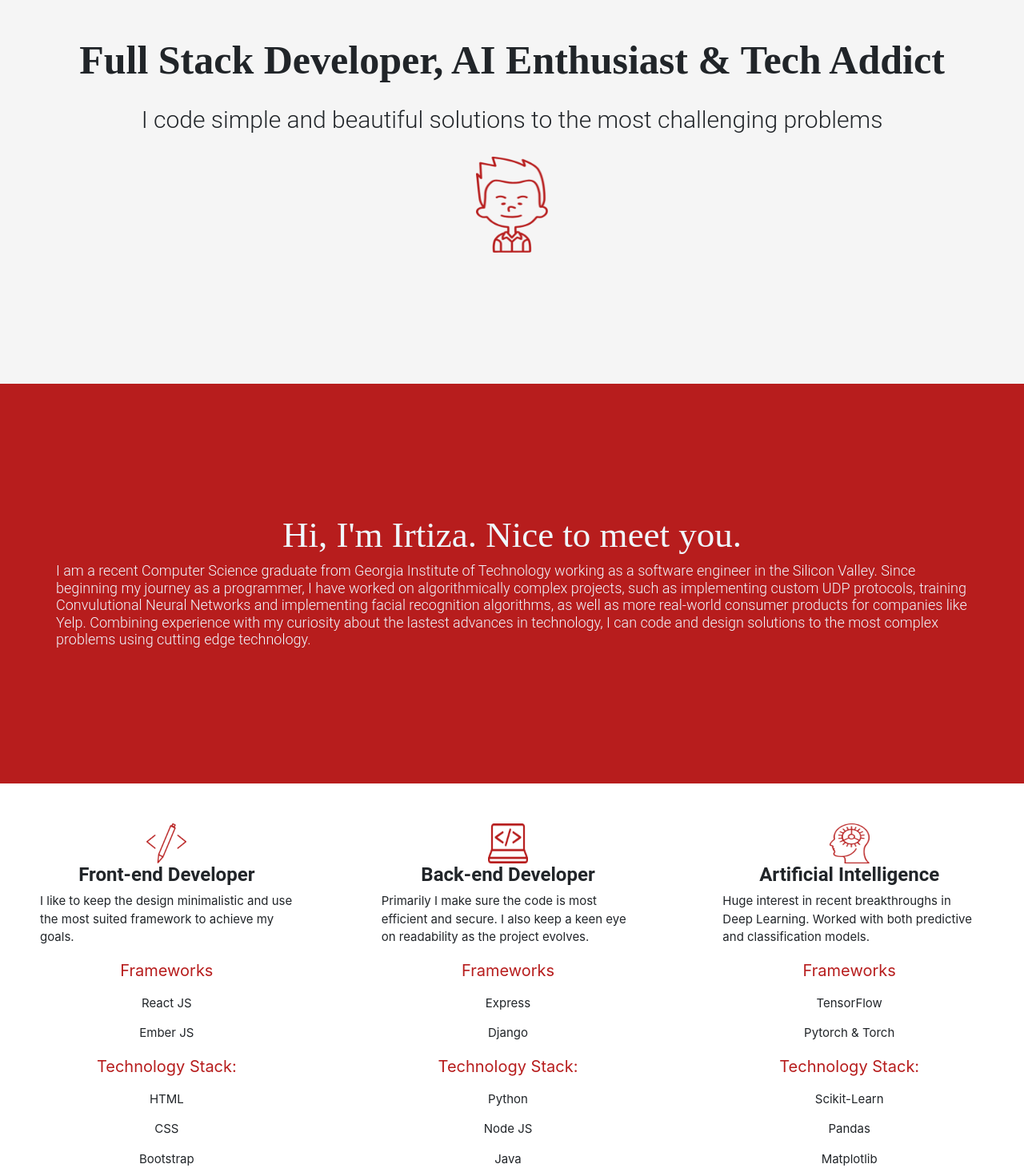
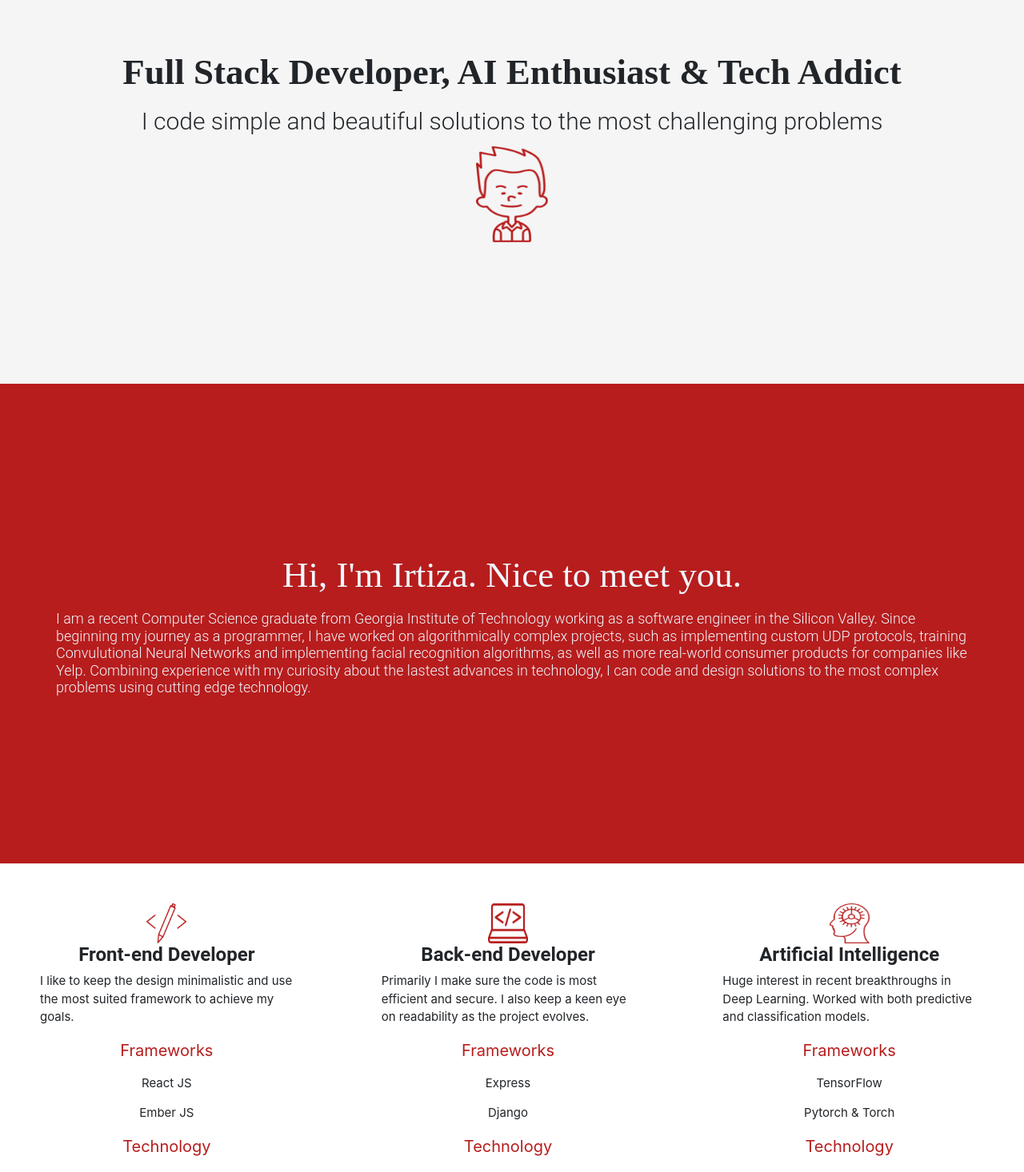
Before and after one commit to irtiza07/personal-website, a React (Create React App) app: page / in a window 1280 px wide. Shown: the part 200-1666 px from the top of the page at 80% size. Built offline with nearby package versions, Linux system fonts and the light colour scheme; the HTML template or start-up script is replaced by a standard one.

Commit message:
Mobile Responsive v1

```diff
--- a/src/App.css
+++ b/src/App.css
@@ -1,7 +1,6 @@
 .app {
   display: flex;
   flex-direction: column;
-
 }
 .header-container {
   display: flex;
@@ -24,60 +23,62 @@
 .nav-buttons {
   background-color: whitesmoke;
   font-size: 16px;
-    color: #B71D1D;
+  color: #b71d1d;
   font-weight: 500px;
-    font-family: 'Roboto Regular';
-    border-color: #B71D1D;
+  font-family: "Roboto Regular";
+  border-color: #b71d1d;
   border-style: solid;
   width: 80px;
   margin: 10px;
-
 }
 
 .home-container {
   display: flex;
   flex-direction: column;
+  width: 100%;
 }
 .welcome-section {
   display: flex;
   flex-direction: column;
-    background-color:whitesmoke;
+  background-color: whitesmoke;
   height: 600px;
   justify-content: center;
-    align-items: center
+  align-items: center;
 }
 .welcome-title {
+  padding: 5px;
   font-weight: 700;
-    font-size: 50px;
-    font-family: 'Roboto Bold';
+  font-size: 3em;
+  font-family: "Roboto Bold";
 }
 .welcome-text {
   font-weight: 300;
-    font-family: 'Roboto Light';
-    padding: 20px;
+  font-family: "Roboto Light";
+  padding: 5px;
 }
 .avatar-icon {
   width: 90px;
   height: 120px;
 }
 .basic-section {
-    background-color: #B71D1D;
-    height: 500px;
+  background-color: #b71d1d;
+  height: 600px;
   display: flex;
   flex-direction: column;
   justify-content: center;
   align-items: center;
 }
 .basic-section-title {
-    font-size: 45px;
-    font-weight: 700px;
-    font-family: 'Roboto Bold';
+  padding: 10px;
+  font-size: 3em;
+  font-weight: 1000px;
+  font-family: "Roboto Bold";
   color: aliceblue;
 }
 .basic-section-text {
   font-size: 18px;
   font-weight: 300;
-    font-family: 'Roboto Light';
+  font-family: "Roboto Light";
   color: aliceblue;
   padding-left: 70px;
   padding-right: 70px;
@@ -85,15 +86,20 @@
 .skills-container {
   display: flex;
   flex-direction: row;
-    height: 800px;
   justify-content: space-between;
+}
+
+@media only screen and (max-device-width: 480px) {
+  [class="skills-container"] {
+    flex-direction: column;
+  }
 }
 
 .tech-container {
   display: flex;
   height: 700px;
   flex-direction: column;
-    flex:1;
+  flex: 1;
   padding: 50px;
   margin-right: 10px;
 }
@@ -106,11 +112,11 @@
   align-self: center;
   font-size: 24px;
   font-weight: 700;
-    font-family: 'Roboto';
+  font-family: "Roboto";
 }
 .tech-subheading {
   align-self: center;
-    color: #B71D1D;
+  color: #b71d1d;
   font-size: 20px;
 }
 .backend-container {
@@ -118,7 +124,7 @@
   height: 700px;
 
   flex-direction: column;
-    flex:1;
+  flex: 1;
   padding: 50px;
   margin-right: 10px;
 }
@@ -131,13 +137,13 @@
   align-self: center;
   font-size: 24px;
   font-weight: 700;
-    font-family: 'Roboto';
+  font-family: "Roboto";
 }
 .ai-container {
   display: flex;
   height: 700px;
   flex-direction: column;
-    flex:1;
+  flex: 1;
   padding: 50px;
 }
 .ai-logo {
@@ -149,15 +155,14 @@
   align-self: center;
   font-size: 24px;
   font-weight: 700;
-    font-family: 'Roboto';
+  font-family: "Roboto";
 }
 .tech-list {
   align-self: center;
 }
 .mailing-list-container {
   display: flex;
-    background-color: #B71D1D;
-    height: 500px;
+  background-color: #b71d1d;
   display: flex;
   flex-direction: column;
   justify-content: center;
@@ -166,11 +171,12 @@
 .subscription-form {
   display: flex;
   margin-top: 100px;
+  margin-bottom: 100px;
 }
 .email-field {
   padding-left: 10px;
   margin-right: 40px;
-    font-family: 'Roboto Bold';
+  font-family: "Roboto Bold";
   width: 200px;
   height: 35px;
   background-color: whitesmoke;
@@ -178,12 +184,12 @@
   border-width: 200px;
 }
 .input-subscribe {
-    background-color: #B71D1D;
-    font-family: 'Roboto Bold';
+  background-color: #b71d1d;
+  font-family: "Roboto Bold";
   font-size: 20px;
   height: 35px;
-    color:whitesmoke;
-    border-style: solid
+  color: whitesmoke;
+  border-style: solid;
 }
 .footer-container {
   display: flex;
@@ -204,7 +210,6 @@
   display: flex;
   align-items: center;
   justify-content: space-between;
-
 }
 .social-logo {
   height: 15px;
--- a/src/Blog.css
+++ b/src/Blog.css
@@ -1,5 +1,5 @@
 .blog-page-container {
-    display:flex;
+  display: flex;
   background: whitesmoke;
   flex-direction: column;
   align-items: center;
@@ -8,15 +8,18 @@
   display: flex;
   flex-direction: column;
   background-color: whitesmoke;
-    width: 600px;
+  width: 60%;
+  padding: 5px;
   align-items: center;
-    font-family: 'Roboto Regular';
+  font-family: "Roboto Regular";
 }
 .post-title {
   margin: 20px;
 }
-.post-topic, .post-time, .post-date {
-    color: #B71D1D;
+.post-topic,
+.post-time,
+.post-date {
+  color: #b71d1d;
   font-style: italic;
   font-size: 15px;
   align-self: flex-start;
@@ -27,10 +30,10 @@
 .read-more-button {
   background-color: whitesmoke;
   font-size: 16px;
-    color: #B71D1D;
+  color: #b71d1d;
   font-weight: 500px;
-    font-family: 'Roboto Regular';
-    border-color: #B71D1D;
+  font-family: "Roboto Regular";
+  border-color: #b71d1d;
   border-style: solid;
   width: 100px;
   margin-bottom: 20px;
--- a/src/components/Highlight.js
+++ b/src/components/Highlight.js
@@ -1,17 +1,25 @@
-import React from 'react';
-import uuid from 'uuid';
+import React from "react";
+import uuid from "uuid";
 
 export default function Highlight(props) {
-    const { icon, title, summary, frameworks, technologies } = props
-    return (
-        <div className="tech-container">
-            <img className="tech-logo" src={icon} alt="frontend-logo" ></img>
-            <h1 className="tech-title"> {title}</h1>
-            <p >{summary}</p>
-            <p className="tech-subheading">Frameworks</p>
-            {frameworks.map(value => <p key={uuid()} className="tech-list">{value}</p>)}
-            <p className="tech-subheading">Technology Stack:</p>
-            {technologies.map(value => <p key={uuid()} className="tech-list">{value}</p>)}
-        </div>
-    )
+  const { icon, title, summary, frameworks, technologies } = props;
+  return (
+    <div className="tech-container">
+      <img className="tech-logo" src={icon} alt="frontend-logo" />
+      <h1 className="tech-title"> {title}</h1>
+      <p>{summary}</p>
+      <p className="tech-subheading">Frameworks</p>
+      {frameworks.map(value => (
+        <p key={uuid()} className="tech-list">
+          {value}
+        </p>
+      ))}
+      <p className="tech-subheading">Technology</p>
+      {technologies.map(value => (
+        <p key={uuid()} className="tech-list">
+          {value}
+        </p>
+      ))}
+    </div>
+  );
 }
--- a/src/components/Skills.js
+++ b/src/components/Skills.js
@@ -1,27 +1,58 @@
-import React from 'react'
-import Highlight from './Highlight';
-
+import React from "react";
+import Highlight from "./Highlight";
 
 export default function Skills() {
-    const frontendSummary = 'I like to keep the design minimalistic and use the most suited framework to achieve my goals.';
-    const frontendFrameworks = ['React JS', 'Ember JS'];
-    const frontendTechnologies = ['HTML', 'CSS', 'Bootstrap', 'Bulma', 'Responsive Mobile Design'];
+  const frontendSummary =
+    "I like to keep the design minimalistic and use the most suited framework to achieve my goals.";
+  const frontendFrameworks = ["React JS", "Ember JS"];
+  const frontendTechnologies = ["HTML", "CSS", "Bootstrap", "Bulma"];
 
-    const backendSummary = 'Primarily I make sure the code is most efficient and secure. I also keep a keen eye on readability as the project evolves.';
-    const backendFrameworks = ['Express', 'Django'];
-    const backendTechnologies = ['Python', 'Node JS', 'Java', 'RESTful APIs', 'Docker', 'PostgreSQL', 'MongoDB'];
+  const backendSummary =
+    "Primarily I make sure the code is most efficient and secure. I also keep a keen eye on readability as the project evolves.";
+  const backendFrameworks = ["Express", "Django"];
+  const backendTechnologies = [
+    "Python",
+    "Node JS",
+    "Java",
+    "RESTful APIs",
+    "Docker",
+    "PostgreSQL",
+    "MongoDB"
+  ];
 
-    const aiSummary = 'Huge interest in recent breakthroughs in Deep Learning. Worked with both predictive and classification models.';
-    const aiFrameworks = ['TensorFlow', 'Pytorch & Torch'];
-    const aiTechnologies = ['Scikit-Learn', 'Pandas', 'Matplotlib', 'Google Cloud ML Engine'];
+  const aiSummary =
+    "Huge interest in recent breakthroughs in Deep Learning. Worked with both predictive and classification models.";
+  const aiFrameworks = ["TensorFlow", "Pytorch & Torch"];
+  const aiTechnologies = [
+    "Scikit-Learn",
+    "Pandas",
+    "Matplotlib",
+    "Google Cloud ML Engine"
+  ];
 
-
-
-    return (
-        <div className="skills-container">
-            <Highlight icon={require("../assets/frontend.png")} title={"Front-end Developer"} summary={frontendSummary} frameworks={frontendFrameworks} technologies={frontendTechnologies}></Highlight>
-            <Highlight icon={require("../assets/backend.png")} title={"Back-end Developer"} summary={backendSummary} frameworks={backendFrameworks} technologies={backendTechnologies}></Highlight>
-            <Highlight icon={require("../assets/ai.png")} title={"Artificial Intelligence"} summary={aiSummary} frameworks={aiFrameworks} technologies={aiTechnologies}></Highlight>
-        </div>
-    )
+  return (
+    <div className="skills-container">
+      <Highlight
+        icon={require("../assets/frontend.png")}
+        title={"Front-end Developer"}
+        summary={frontendSummary}
+        frameworks={frontendFrameworks}
+        technologies={frontendTechnologies}
+      />
+      <Highlight
+        icon={require("../assets/backend.png")}
+        title={"Back-end Developer"}
+        summary={backendSummary}
+        frameworks={backendFrameworks}
+        technologies={backendTechnologies}
+      />
+      <Highlight
+        icon={require("../assets/ai.png")}
+        title={"Artificial Intelligence"}
+        summary={aiSummary}
+        frameworks={aiFrameworks}
+        technologies={aiTechnologies}
+      />
+    </div>
+  );
 }
```
Also changed, not shown: 1 other file (tests, documents, lock files or other folders). Lines whose indentation alone changed are shown as unchanged.
